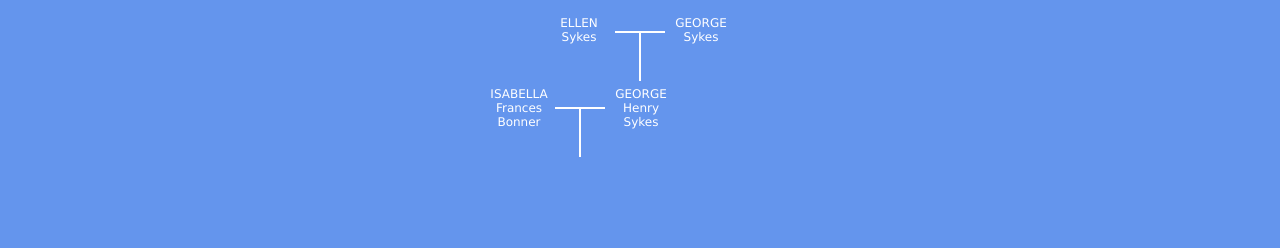
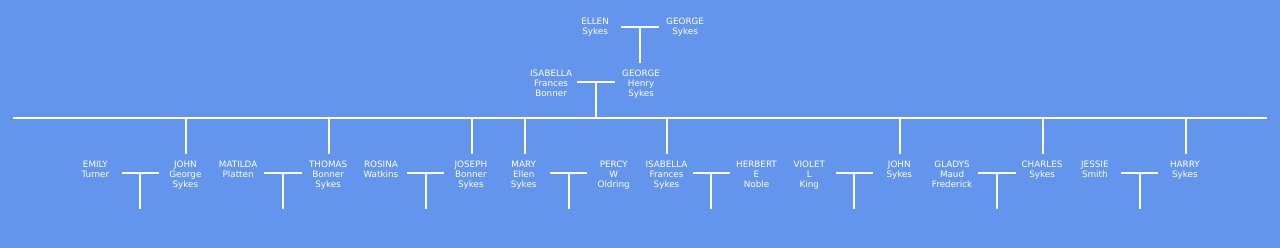
Before and after one commit to knavesmireBoy/medal, a plain HTML site: page tree/index.html in a window 1280 px wide. Drawn offline with Linux system fonts and the light colour scheme.

Commit message:
tree grandkids

```diff
--- a/tree/index.html
+++ b/tree/index.html
@@ -12,8 +12,8 @@
     <style>
 
         body {
-            font: .75em Verdana, serif;
-            margin: 1% 5%;
+            font: .55em Verdana, serif;
+            margin: 1%;
             text-align: center;
             background-color: cornflowerblue;
             color: white;
@@ -29,7 +29,7 @@
             width: 6em;
         }
 
-        .tree li:last-child {
+        .tree > ul li.spacer {
             list-style: none;
             width: 10em;
         }
@@ -70,6 +70,23 @@
         }
          li:nth-child(odd) a{
         }
+        .tree ul:nth-of-type(2){
+            border: solid 2px;
+            border-width: 2px 0 0;
+            margin: .6em 0 0;
+        }
+
+        .offspring::before {
+            content: '__';
+            width: 3em;
+            height: 4em;
+            background-color: cornflowerblue;
+            color: cornflowerblue;
+            display: block;
+            border: solid 2px white;
+            border-width: 0 2px 0 0;
+            margin: 0 0 .5em;
+        }
 
 
     </style>
@@ -79,7 +96,8 @@
         <div class="tree">
             <ul>
                 <li><a>ELLEN<br>Sykes</a></li><span></span><span></span><li><a>GEORGE<br>Sykes</a></li>
-                <ul><li><a>ISABELLA<br>Frances<br>Bonner</a></li><span></span><span></span><li><a>GEORGE<br>Henry<br>Sykes</a></li><li></li></ul>
+                <ul><li><a>ISABELLA<br>Frances<br>Bonner</a></li><span></span><span></span><li><a>GEORGE<br>Henry<br>Sykes</a></li><li class="spacer"></li></ul>
+                <ul><li><a>EMILY<br>Turner<br>&nbsp;</a></li><span></span><span></span><li class="offspring"><a>JOHN<br>George<br>Sykes</a></li><li><a>MATILDA<br>Platten<br>&nbsp;</a></li><span></span><span></span><li class="offspring"><a>THOMAS<br>Bonner<br>Sykes</a></li><li><a>ROSINA<br>Watkins<br>&nbsp;</a></li><span></span><span></span><li class="offspring"><a>JOSEPH<br>Bonner<br>Sykes</a></li><li class="offspring"><a>MARY<br>Ellen<br>Sykes</a></li><span></span><span></span><li><a>PERCY<br>W<br>Oldring</a></li><li class="offspring"><a>ISABELLA<br>Frances<br>Sykes</a></li><span></span><span></span><li><a>HERBERT<br>E<br>Noble</a></li><li><a>VIOLET<br>L<br>King</a></li><span></span><span></span><li class="offspring"><a>JOHN<br>Sykes<br>&nbsp;</a></li><li><a>GLADYS<br>Maud<br>Frederick</a></li><span></span><span></span><li class="offspring"><a>CHARLES<br>Sykes<br>&nbsp;</a></li><li><a>JESSIE<br>Smith<br>&nbsp;</a></li><span></span><span></span><li class="offspring"><a>HARRY<br>Sykes<br>&nbsp;</a></li></ul>
             </ul>
         </div>
         <script>
@@ -88,6 +106,5 @@
             }
 
         </script>
-        <script src="slideshow.js"></script>
 
     </body>
```
